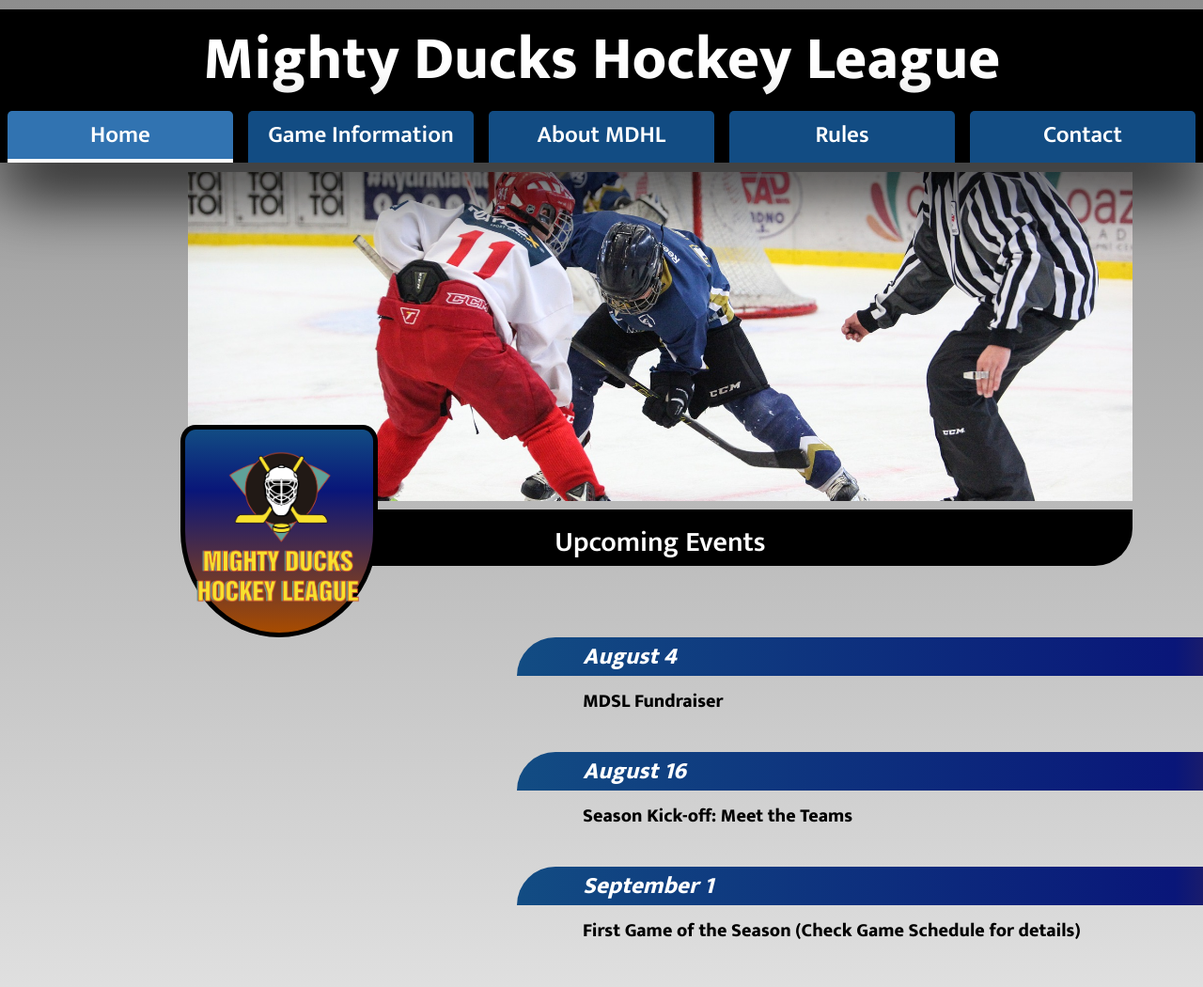
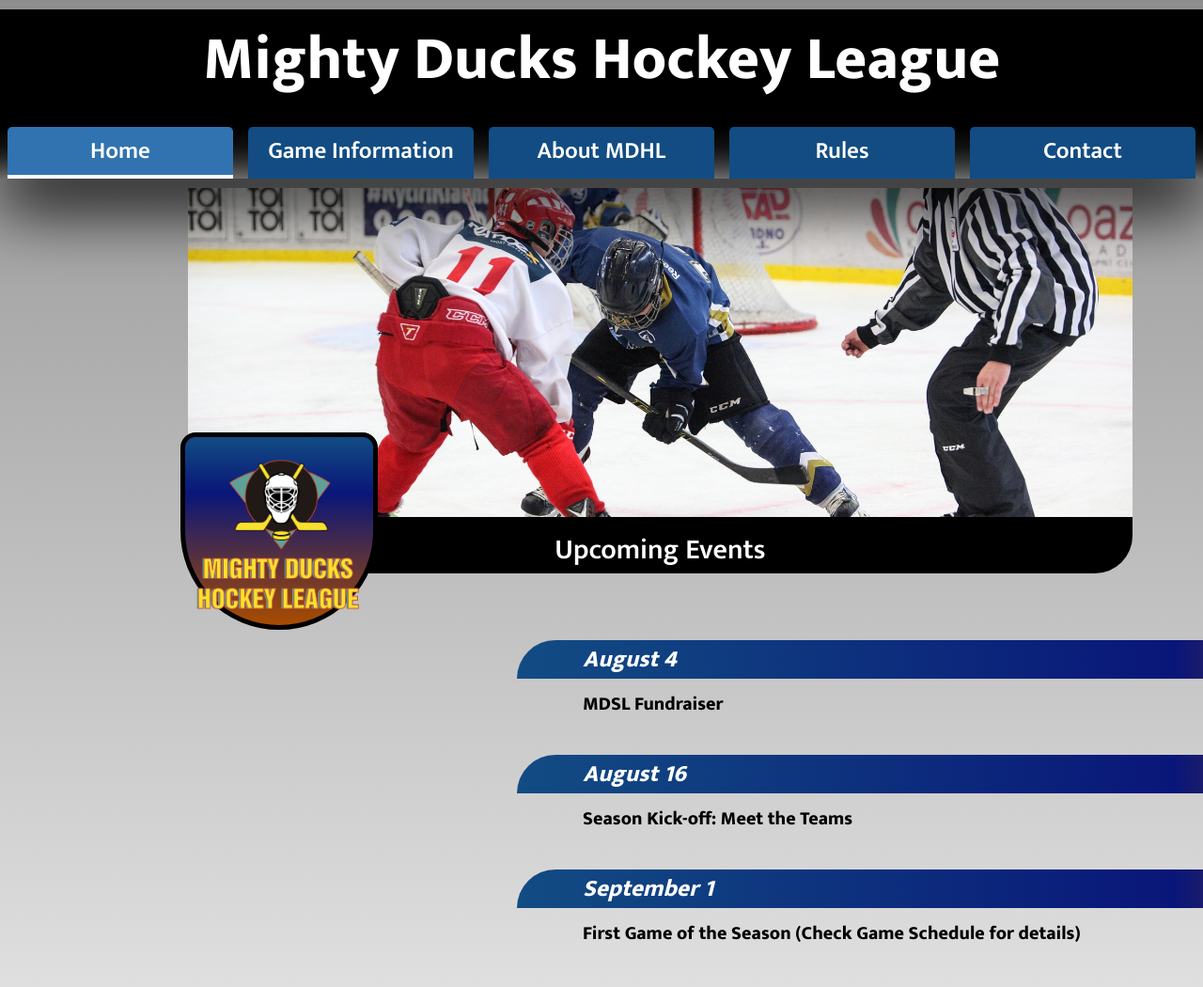
Before and after one commit to fredesmau/AP-MindHub, a plain HTML site: page index.html in a window 1280 px wide. Shown: the top 1050 px of the page at 94% size. Drawn offline with Linux system fonts and the light colour scheme.

Commit message:
Se acomodaron los archivos en carpetas para mayor prolijidad excepto el index. Modificaciones varias de estilo css

```diff
--- a/index.html
+++ b/index.html
@@ -4,16 +4,8 @@
     <meta charset="UTF-8">
     <meta http-equiv="X-UA-Compatible" content="IE=edge">
     <meta name="viewport" content="width=device-width, initial-scale=1.0">
-    <link rel="icon" type="image/x-icon" href="/img/LogoMightyDucks-01.png">
-
-    <!-- PARA CAMBIAR ENTRE ARCHIVOS CSS COMENTAR LOS QUE NO SE QUIEREN USAR -->
-
-    <!-- <link rel="stylesheet" href="styles1.css">
-    <link rel="stylesheet" href="styles2.css">  -->
-    <link rel="stylesheet" href="styles3.css">
-
-    <!-- PARA CAMBIAR ENTRE ARCHIVOS CSS COMENTAR LOS QUE NO SE QUIEREN USAR -->
-
+    <link rel="icon" type="image/x-icon" href="./assets/LogoMightyDucks-01.png">
+    <link rel="stylesheet" href="./styles/styles3.css">
     <link rel="preconnect" href="https://fonts.googleapis.com">
     <link rel="preconnect" href="https://fonts.gstatic.com" crossorigin>
     <link href="https://fonts.googleapis.com/css2?family=Mukta:wght@300;600;700;800&display=swap" rel="stylesheet">
@@ -25,22 +17,21 @@
         <h1 class="titulo">Mighty Ducks Hockey League</h1>
     </header>
 
-
     <nav>
-        <a class="activo" href="./">Home</a>
-        <a class="inactivo" href="/gameInformation.html">Game Information</a>
-        <a class="inactivo" href="/about.html">About MDHL</a>
-        <a class="inactivo" href="/rules.html">Rules</a>
-        <a class="inactivo" href="/contact.html">Contact</a>
+        <a class="activo" href="./index.html">Home</a>
+        <a class="inactivo" href="./page/game_info.html">Game Information</a>
+        <a class="inactivo" href="./page/about.html">About MDHL</a>
+        <a class="inactivo" href="./page/rules.html">Rules</a>
+        <a class="inactivo" href="./page/contact.html">Contact</a>
     </nav>
 
     <div class="banner">
-        <img src="/img/design1_image1.jpg" alt="Two contrincants playing hockey">
+        <img src="./assets/design1_image1.jpg" alt="Two contrincants playing hockey">
     </div>
     <h2 class="subtitulo">Upcoming Events</h2>
 
     <aside>
-        <img src="/img/LogoMightyDucks-01.png" alt="Logo" width="200">
+        <img src="./assets/LogoMightyDucks-01.png" alt="Logo" width="200">
     </aside>
 
     <main>
--- a/styles3.css
+++ b/styles/styles3.css
@@ -7,16 +7,16 @@
 body{
     background-color: rgb(255, 255, 255);
     background: linear-gradient(180deg, rgb(141, 141, 141) 0%, rgb(168, 168, 168) 20%, rgba(255,255,255,1) 100%);
+
 }
 
 header{
     width: 100%;
-    display: inline-block;
-    background-color: rgb(0,0,0);
-    /* background: linear-gradient(180deg, rgb(0, 0, 0) 0%, 80%, rgb(66, 65, 65) 100%); */
-    position: relative;
+    /* background-color: rgb(0,0,0); */
+    background: black;
+    height: 180px;
     margin-top: 10px;
-    display: flex;
+    text-align: center;
     align-items: center;
     justify-content: center;
 
@@ -29,39 +29,21 @@ header{
     color: #fff;
     text-align: center;
     justify-items: center;
-
 }
 
-aside {
-
-    display: inline-block;
-    justify-content: flex-start;
-    position: relative;
-    left: 15%;
-    bottom: 150px;
-    background-color:rgb(18, 76, 131);
-    background: linear-gradient(180deg, rgba(18, 76, 131,1) 0%, rgba(9,22,121,1) 30%, rgb(168, 76, 0) 100%);
-    border-radius: 20% 20% 130% 130%;
-    border: rgb(0, 0, 0) 5px solid ;
-}
-
-aside img{
-    display: inline-block;
-}
-
+/* nav mejorado */
 nav{
-
-    height: auto;
     display: flex;
     justify-content: space-evenly;
     width: 100%;
-    background-color: black;
+    background: linear-gradient(180deg, rgb(0, 0, 0) 0%, 70%, rgb(108, 108, 108) 100%);
     z-index: 1;
     margin-bottom: 10px;
-    overflow: hidden;
+    top: 0px;
+    box-shadow:0px 30px 70px 0px black;
     position: sticky;
     top: 0px;
-    box-shadow:0px 30px 70px 0px black ;
+    margin-top: -55px;
 
 }
 
@@ -76,8 +58,27 @@ nav a{
     border-top-left-radius: 5px;
     border-top-right-radius: 5px;
 
+
 }
 
+aside {
+    height: 200px;
+    width: 200px;
+    display: inline-block;
+    justify-content: flex-start;
+    position: relative;
+    left: 15%;
+    bottom: 150px;
+    background-color:rgb(18, 76, 131);
+    background: linear-gradient(180deg, rgba(18, 76, 131,1) 0%, rgba(9,22,121,1) 30%, rgb(168, 76, 0) 100%);
+    border-radius: 20% 20% 130% 130%;
+    border: rgb(0, 0, 0) 5px solid ;
+}
+
+aside img{
+    display: inline-block;
+
+}
 
 /*
 Nav anterior
@@ -127,11 +128,16 @@ nav a{
     margin: 0 8px;
     position: relative;
 }
+.banner{
+    height: 350px;
+    width: 78.5%;
+    background-color: antiquewhite;
+    margin-left: 200px;
+}
 
 .banner img{
-    width: 78.5%;
+    width: 100%;
     height: 350px;
-    margin-left: 200px;
     object-fit: cover;
 }
 
--- a/styles1.css
+++ /dev/null
@@ -1,114 +0,0 @@
-*{
-    font-family: Verdana, Geneva, Tahoma, sans-serif;
-    margin: 0;
-    padding: 0;
-
-}
-header{
-    display: inline;
-
-    padding: 10px 0;
-}
-.titulo{
-    font-size: 60px;
-    display: inline;
-    position: relative;
-    top:140px;
-    left:220px;
-    -webkit-text-stroke:#fff .9px;
-}
-
-.banner img{
-    width: 78.5%;
-    height: 350px;
-    margin-left: 200px;
-    object-fit: cover
-
-}
-
-nav{
-    width: 200px;
-    height: 50px;;
-
-    position: relative;
-    top: 510px;
-}
-
-nav a{
-
-    margin: 30px 10px;
-    display:inline-block;
-    font-size: 20px;
-    padding: 30px 0;
-    position: relative;
-    left: 220px;
-}
-
-
-
-.activo{
-
-    color: #000;
-    text-decoration:none;
-
-    margin: 0 8px;
-}
-
-.inactivo{
-
-    color: blue;
-
-
-    margin: 0 8px
-}
-
-.subtitulo{
-    font-size: 30px;
-    display: block;
-    background-color: black;
-    color: #fff;
-    text-align: center;
-    padding: 10px;
-    margin-left: 200px;
-    width: 77.4%;
-}
-aside{
-    display: inline-block;
-    display: flex;
-    justify-content: flex-start;
-    position: relative;
-    left: 65%;
-    bottom: 120px;
-}
-
-aside img{
-    display: inline-block;
-    margin-left: 200px;
-    justify-content: flex-start;
-}
-
-main{
-    margin-left: 100px;
-    margin-right: 250px;
-    position: relative;
-    bottom: 130px;
-    left: 400px;
-
-    width: 1000px;
-}
-
-h3{
-    font-style: italic;
-}
-
-p{
-    text-indent: 20px;
-}
-
-footer{
-    margin-left: 200px;
-    margin-top: 50px;
-    text-align: right;
-    margin-right: 250px;
-    padding-bottom: 50px;
-}
--- a/styles2.css
+++ /dev/null
@@ -1,106 +0,0 @@
-*{
-    font-family: Verdana, Geneva, Tahoma, sans-serif;
-    margin: 0;
-    padding: 0;
-
-}
-header{
-    display: inline-block;
-    margin-left: 200px;
-    margin-top: 50px;
-    padding: 10px 0;
-}
-.titulo{
-    font-size: 60px;
-    display: inline;
-    font-style: italic;
-
-
-}
-
-
-nav{
-
-    display: inline;
-    margin-left: 90px;
-    position: relative;
-    top: 20px;
-}
-
-nav a{
-    border: 2px black   solid;
-    padding: 5px 10px;
-    display: inline-block;
-    font-size: 20px;
-}
-
-.banner img{
-    width: 78.5%;
-    height: 350px;
-    margin-left: 200px;
-    object-fit: cover
-
-}
-
-.activo{
-    background-color:rgb(27, 153, 27) ;
-    color: #fff;
-    text-decoration:none;
-    box-shadow: 4px 4px 0 0 rgb(92, 90, 90);
-    margin: 0 8px
-}
-
-.inactivo{
-    background-color:rgb(38, 102, 221) ;
-    color: #fff;
-    text-decoration:none;
-    box-shadow: 4px 4px 0 0 rgb(92, 90, 90);
-    margin: 0 8px
-}
-
-.subtitulo{
-    font-size: 30px;
-    display: block;
-    background-color: black;
-    color: #fff;
-    text-align: center;
-    padding: 10px;
-    margin-left: 200px;
-    width: 77.4%;
-}
-aside{
-    display: inline-block;
-    display: flex;
-    justify-content: flex-start;
-}
-
-aside img{
-    display: inline-block;
-    margin-left: 200px;
-    justify-content: flex-start;
-}
-
-main{
-    margin-left: 150px;
-    margin-right: 250px;
-    position: relative;
-    bottom: 150px;
-    left: 400px;
-
-    width: 1000px;
-}
-
-h3{
-    font-style: italic;
-}
-
-p{
-    text-indent: 20px;
-}
-
-footer{
-    margin-left: 200px;
-    margin-top: 50px;
-    text-align: right;
-    margin-right: 250px;
-}
```
Also changed, not shown: page/about.html (renamed from about.html, +9 -17 lines), page/contact.html (renamed from contact.html, +9 -17 lines), page/game_info.html (renamed from gameInformation.html, +10 -19 lines), page/rules.html (renamed from rules.html, +9 -18 lines), assets/LogoMightyDucks-01.png (renamed from img/LogoMightyDucks-01.png), assets/design1_image1.jpg (renamed from img/design1_image1.jpg), assets/hockey1.jpg (renamed from img/hockey1.jpg), assets/hockey2.jpg (renamed from img/hockey2.jpg), assets/hockey3.jpg (renamed from img/hockey3.jpg).
